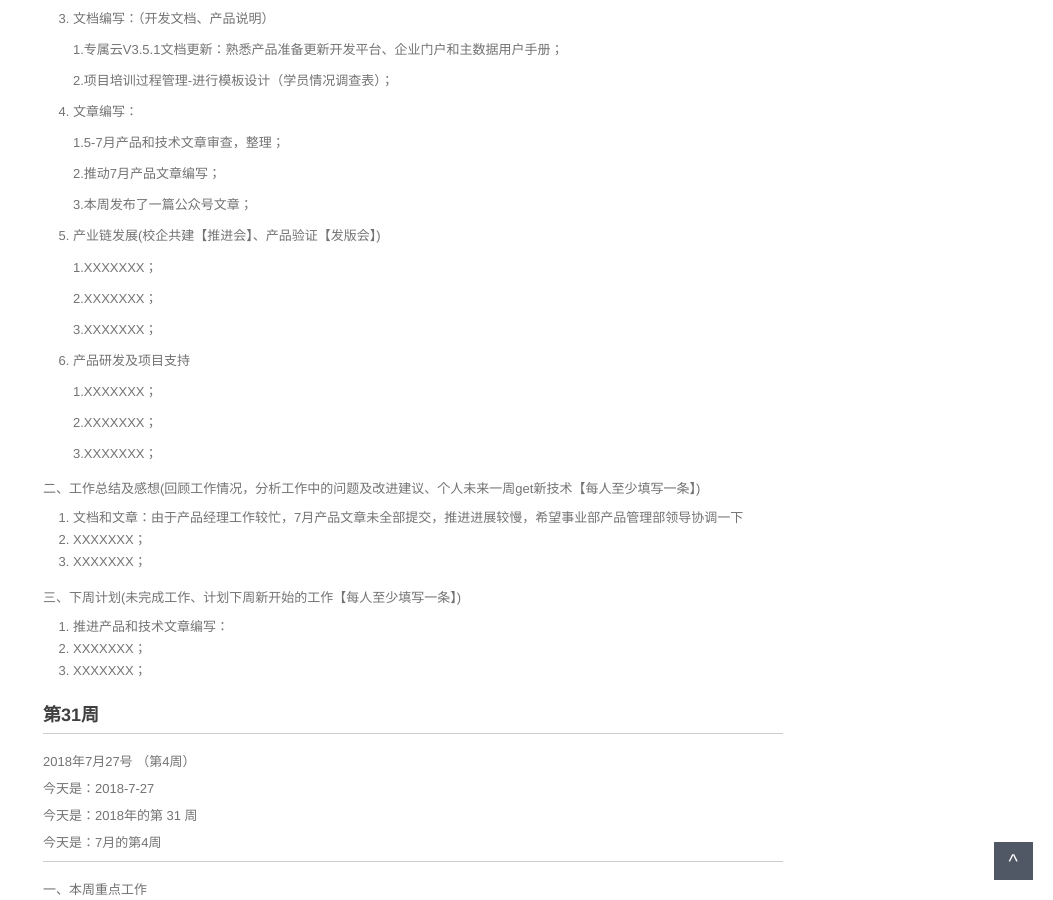
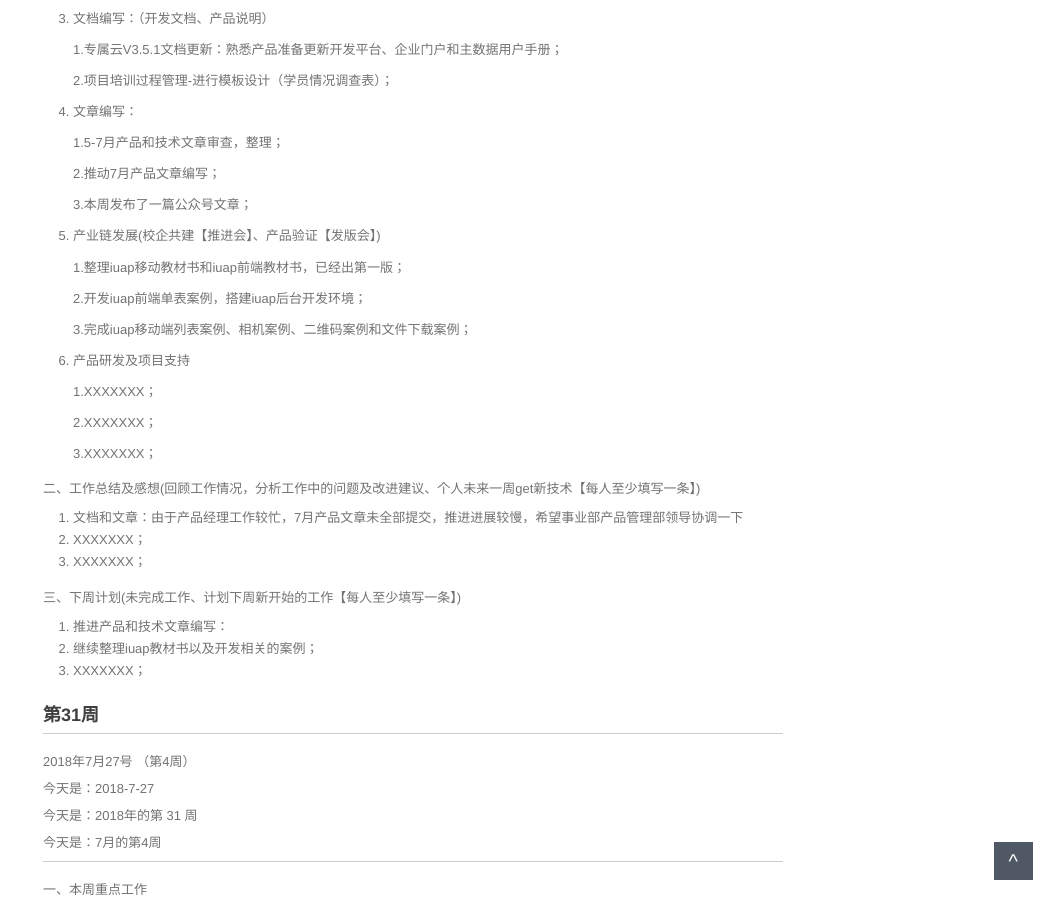
Before and after one commit to walllFlower/blog, a Jekyll site: the page built from _posts/2018-07-17-day_report_cxz.md, in a window 1280 px wide and 900 px high, scrolled down 777 px. Shown: the whole window, without its empty margins (227-1280 px from the left). Built offline with Jekyll 4.4.1, drawn with Linux system fonts in a browser that asks for light colours; comment, search, counter and statistics services are not loaded.

Commit message:
Update 2018-07-17-day_report_cxz.md

```diff
--- a/_posts/2018-07-17-day_report_cxz.md
+++ b/_posts/2018-07-17-day_report_cxz.md
@@ -55,11 +55,11 @@ categories: 技术运营工作周报
 
 5. 产业链发展(校企共建【推进会】、产品验证【发版会】)
 
-    1.XXXXXXX；
+    1.整理iuap移动教材书和iuap前端教材书，已经出第一版；
 
-    2.XXXXXXX；
+    2.开发iuap前端单表案例，搭建iuap后台开发环境；
 
-    3.XXXXXXX；
+    3.完成iuap移动端列表案例、相机案例、二维码案例和文件下载案例；
 
 6. 产品研发及项目支持
 
@@ -78,7 +78,7 @@ categories: 技术运营工作周报
 三、下周计划(未完成工作、计划下周新开始的工作【每人至少填写一条】)
 
 1. 推进产品和技术文章编写：
-2. XXXXXXX；
+2. 继续整理iuap教材书以及开发相关的案例；
 3. XXXXXXX；
 
 
```
